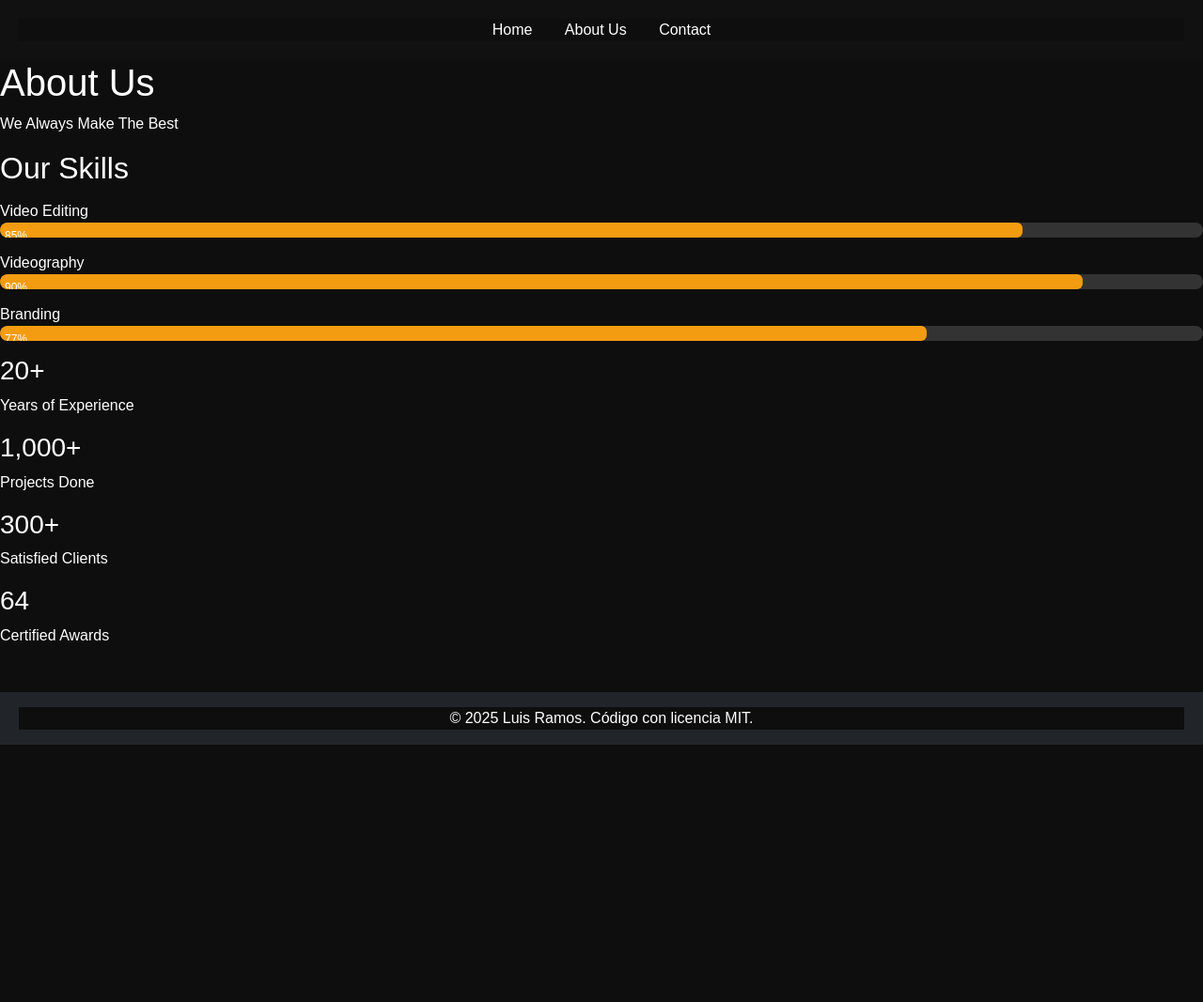
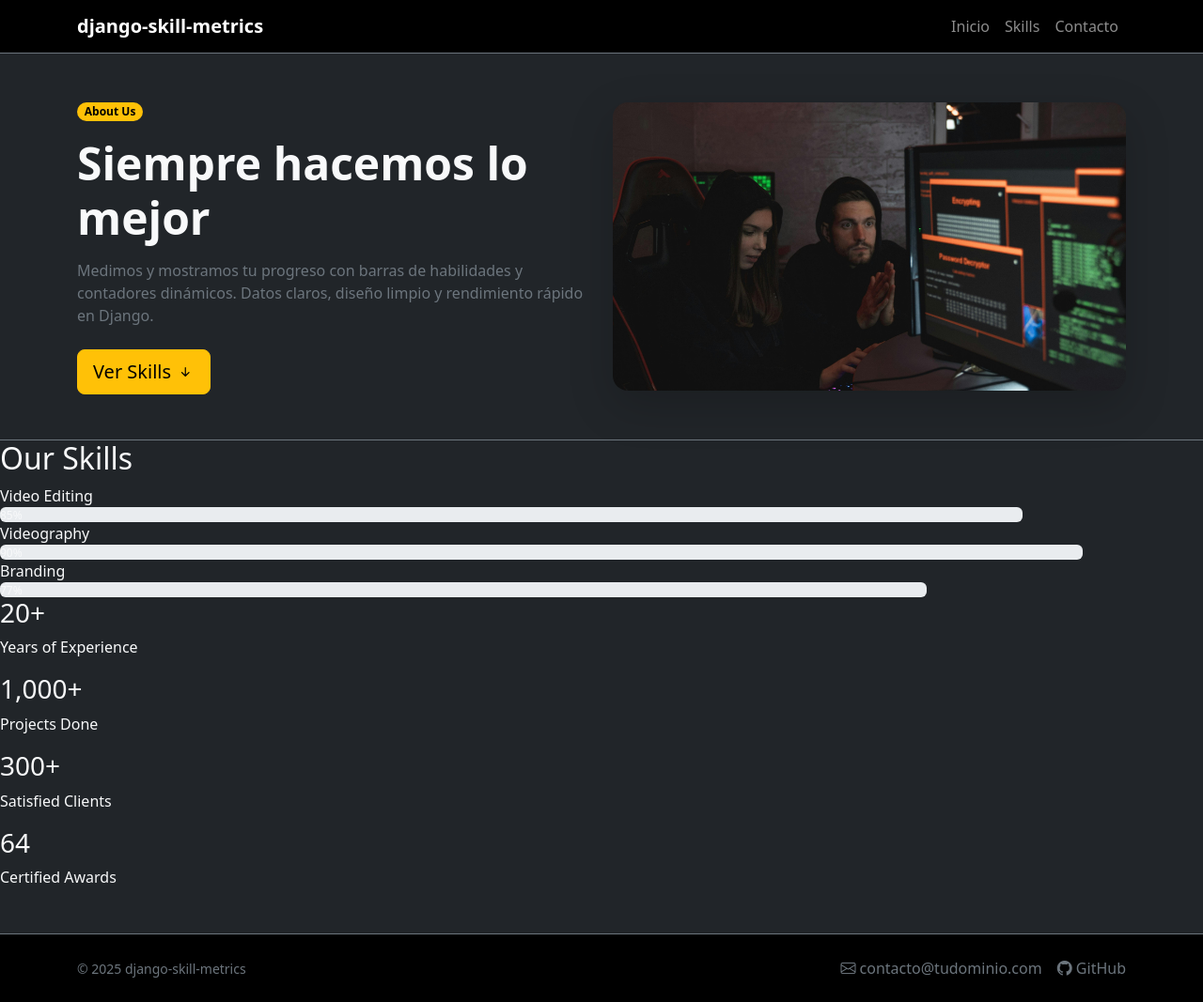
Before and after one commit to luisAngelDev/django-skill-metrics, a Django app: page / in a window 1280 px wide. Shown: the whole page at 94% size. Before the commit the page ends 793 px from the top, so only its background shows below. Run offline with Django 5.2, Linux system fonts and the light colour scheme.

Commit message:
feat: seccion encabezado listo

```diff
--- a/metrics/templates/metrics/base.html
+++ b/metrics/templates/metrics/base.html
@@ -11,30 +11,51 @@
 
     {% load static %}
 
-    <link rel="stylesheet" href="https://cdn.jsdelivr.net/npm/bootstrap@5.3.3/dist/css/bootstrap.min.css">
-    <link rel="stylesheet" href="https://cdn.jsdelivr.net/npm/bootstrap-icons@1.10.5/font/bootstrap-icons.min.css">
-    <link rel="stylesheet" href="{% static 'metrics/css/styles.css' %}">
+    <!-- Bootstrap CSS -->
+    <link href="https://cdn.jsdelivr.net/npm/bootstrap@5.3.3/dist/css/bootstrap.min.css" rel="stylesheet">
+    <!-- Bootstrap Icons -->
+    <link href="https://cdn.jsdelivr.net/npm/bootstrap-icons@1.11.3/font/bootstrap-icons.css" rel="stylesheet">
+    <!-- Estilos propios -->
+    <link rel="stylesheet" href="{% static 'metrics/css/style.css' %}">
 
 </head>
-<body>
+<body class="bg-dark text-light">
 
-    <!-- Navbar-->
-    <header>
-        <nav>
-          <a href="/">Home</a>
-          <a href="/about/">About Us</a>
-          <a href="/contact/">Contact</a>
-        </nav>
-    </header>
+    <!-- NAV -->
+    <nav class="navbar navbar-expand-lg navbar-dark bg-black border-bottom border-secondary">
+        <div class="container">
+        <a class="navbar-brand fw-bold" href="/">django-skill-metrics</a>
+        <button class="navbar-toggler" type="button" data-bs-toggle="collapse" data-bs-target="#mainNav">
+            <span class="navbar-toggler-icon"></span>
+        </button>
+        <div id="mainNav" class="collapse navbar-collapse">
+            <ul class="navbar-nav ms-auto">
+            <li class="nav-item"><a class="nav-link" href="/">Inicio</a></li>
+            <li class="nav-item"><a class="nav-link" href="#skills">Skills</a></li>
+            <li class="nav-item"><a class="nav-link" href="#contacto">Contacto</a></li>
+            </ul>
+        </div>
+        </div>
+    </nav>
 
     <!-- Contenido dinámico -->
     {% block content %}
 
     {% endblock %}
 
-    <!-- Footer-->
-    <footer class="bg-dark text-white text-center py-3 mt-5">
-        <p class="mb-0">&copy; 2025 Luis Ramos. Código con licencia MIT.</p>
+    <!-- FOOTER -->
+    <footer class="bg-black border-top border-secondary mt-5 py-4">
+        <div class="container d-flex flex-column flex-md-row justify-content-between align-items-center gap-3">
+        <p class="mb-0 small text-secondary">© 2025 django-skill-metrics</p>
+        <div class="d-flex gap-3">
+            <a id="contacto" class="text-secondary text-decoration-none" href="mailto:contacto@tudominio.com">
+            <i class="bi bi-envelope"></i> contacto@tudominio.com
+            </a>
+            <a class="text-secondary text-decoration-none" href="#">
+            <i class="bi bi-github"></i> GitHub
+            </a>
+        </div>
+        </div>
     </footer>
 
 </body>
--- a/metrics/templates/metrics/our_metrics.html
+++ b/metrics/templates/metrics/our_metrics.html
@@ -4,9 +4,28 @@
 {% block title %}About Us{% endblock %}
 
 {% block content %}
-<section class="about">
-    <h1>About Us</h1>
-    <p>We Always Make The Best</p>
+  <!-- HERO / ENCABEZADO -->
+  <section class="py-5 bg-gradient-dark border-bottom border-secondary">
+    <div class="container">
+      <div class="row align-items-center gy-4">
+        <div class="col-lg-6">
+          <span class="badge text-bg-warning rounded-pill mb-3">About Us</span>
+          <h1 class="display-5 fw-bold">Siempre hacemos lo mejor</h1>
+          <p class="text-secondary mt-3 mb-4">
+            Medimos y mostramos tu progreso con barras de habilidades y contadores dinámicos.
+            Datos claros, diseño limpio y rendimiento rápido en Django.
+          </p>
+          <a href="#skills" class="btn btn-warning btn-lg">
+            Ver Skills <i class="bi bi-arrow-down-short"></i>
+          </a>
+        </div>
+        <div class="col-lg-6">
+          <div class="ratio ratio-16x9 rounded-4 overflow-hidden shadow-lg">
+            <img src="{% static 'metrics/img/developers.jpg' %}" class="w-100 h-100 object-fit-cover" alt="Equipo trabajando">
+          </div>
+        </div>
+      </div>
+    </div>
   </section>
 
   <section class="skills">
```
Also changed, not shown: metrics/static/metrics/img/developers.jpg (added), metrics/static/metrics/img/nosotros.jpg (added).
